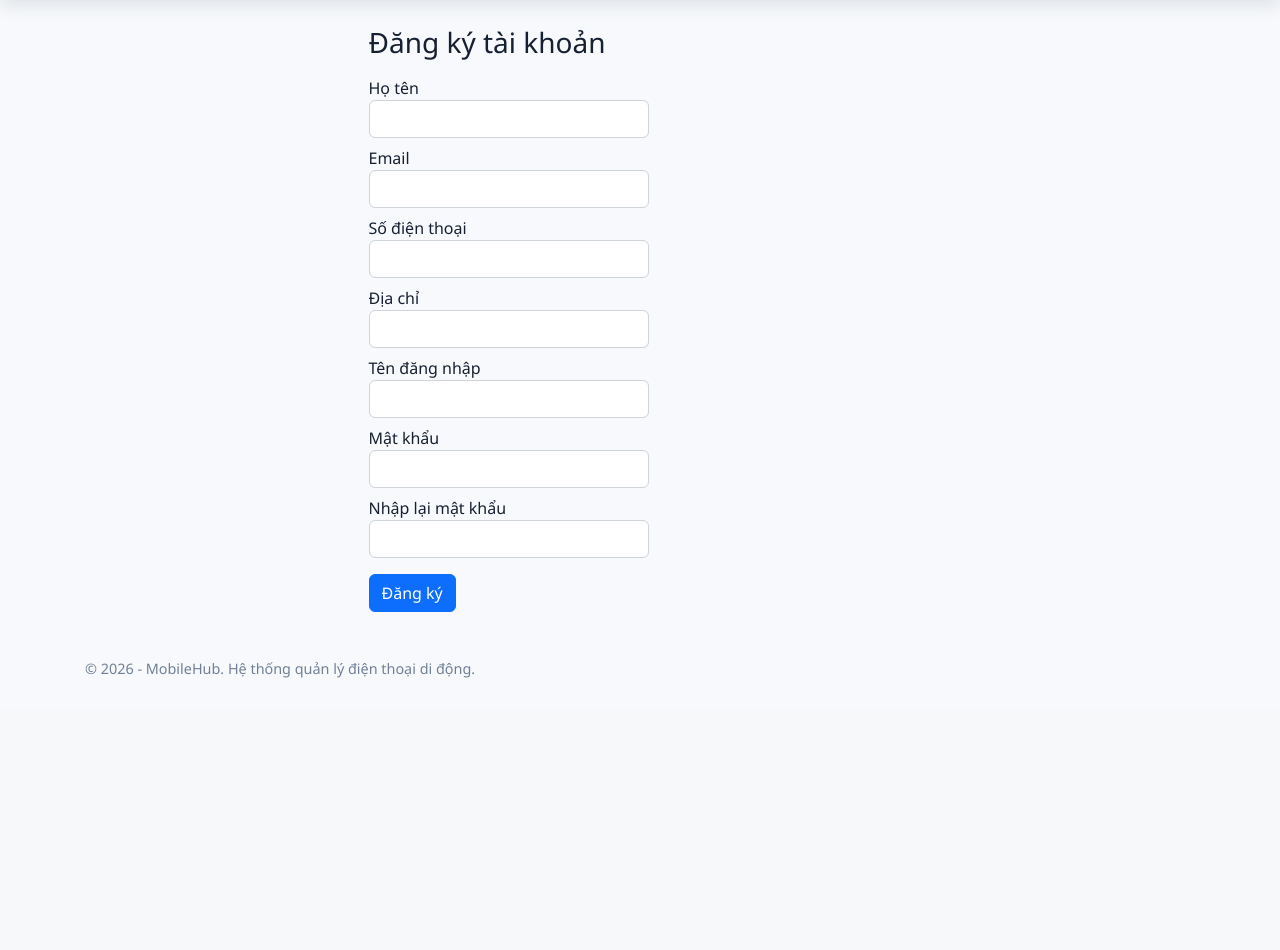
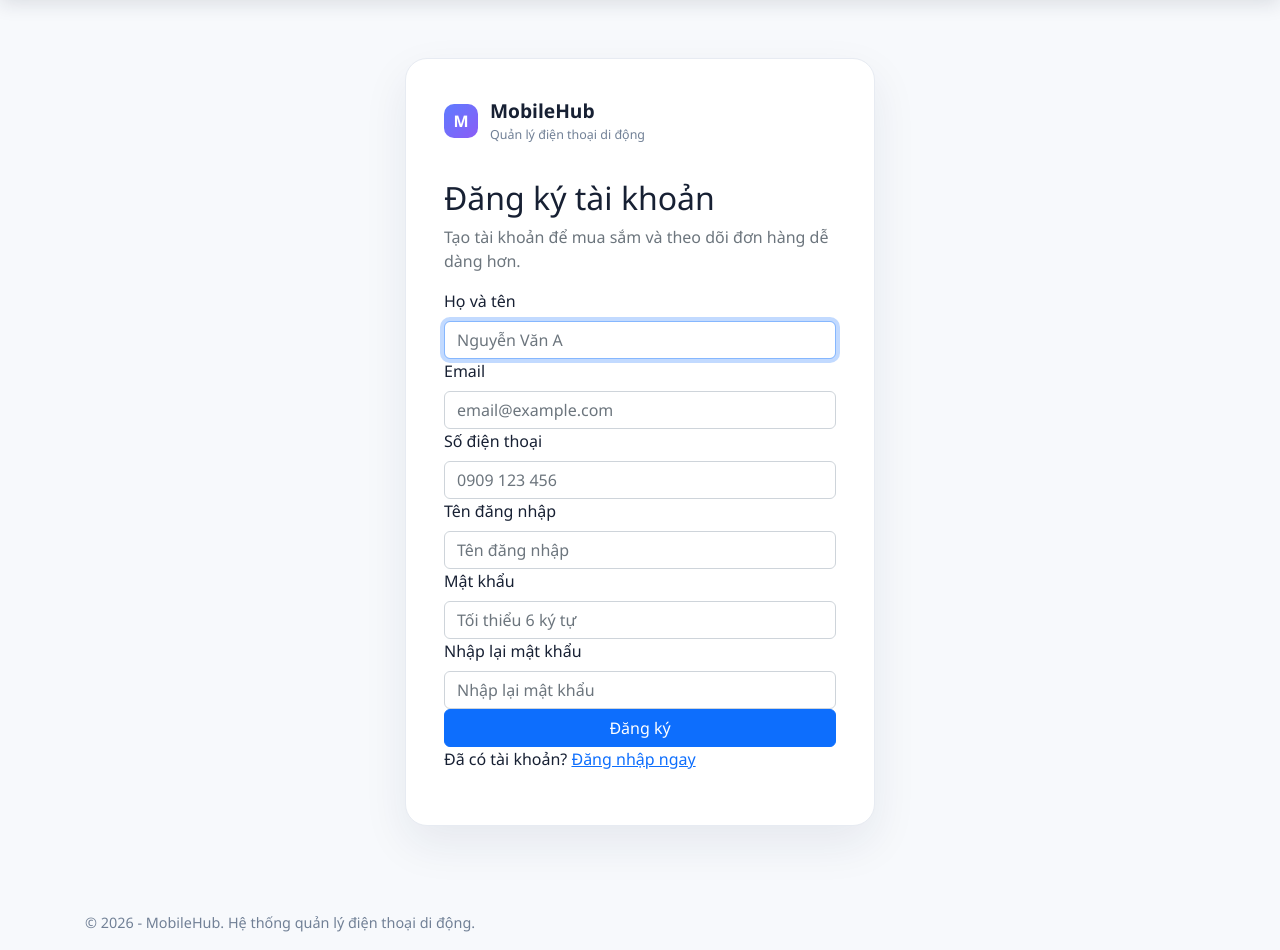
Before and after one commit to hbao024/Mobile-Phone-Management-Website, an ASP.NET MVC app: template DoAnLTWeb/QuanLiDienThoaiDD/QuanLiDienThoaiDD/Views/KhachHang/DangKy.cshtml in a window 1280 px wide. Shown: the part 91-1041 px from the top of the page. Before the commit the page ends 769 px from the top, so only its background shows below. Run offline with ASP.NET Core 8 and stand-ins for ASP.NET MVC 5, Linux system fonts and the light colour scheme; the template is opened without the code that fills it, so the values that code supplies are empty; the project's own start-up code is not run, and a stand-in starts its controllers and pages; some libraries are stand-ins or nearby versions.

Commit message:
refactor(auth): remove delivery address field from registration page

```diff
--- a/DoAnLTWeb/QuanLiDienThoaiDD/QuanLiDienThoaiDD/Models/DangKyModel.cs
+++ b/DoAnLTWeb/QuanLiDienThoaiDD/QuanLiDienThoaiDD/Models/DangKyModel.cs
@@ -19,7 +19,6 @@ namespace QuanLiDienThoaiDD.Models
         [RegularExpression(@"^0\d{9}$", ErrorMessage = "Số điện thoại gồm 10 số, bắt đầu bằng số 0")]
         public string DienThoai { get; set; }
 
-        [Required(ErrorMessage = "Vui lòng nhập địa chỉ")]
         public string DiaChi { get; set; }
 
         [Required(ErrorMessage = "Vui lòng nhập tên đăng nhập")]
--- a/DoAnLTWeb/QuanLiDienThoaiDD/QuanLiDienThoaiDD/Views/KhachHang/DangKy.cshtml
+++ b/DoAnLTWeb/QuanLiDienThoaiDD/QuanLiDienThoaiDD/Views/KhachHang/DangKy.cshtml
@@ -1,54 +1,66 @@
 @model QuanLiDienThoaiDD.Models.DangKyModel
 @{
     ViewBag.Title = "Đăng ký";
-    Layout = "~/Views/Shared/_Layout.cshtml";
 }
 
-<div class="row justify-content-center my-4">
-    <div class="col-md-6">
-        <h3 class="mb-3">Đăng ký tài khoản</h3>
+<div class="auth-page register-page">
+    <div class="auth-card register-card">
+        <div class="auth-brand">
+            <span class="brand-mark">M</span>
+            <div>
+                <div class="brand-name">MobileHub</div>
+                <div class="brand-caption">Quản lý điện thoại di động</div>
+            </div>
+        </div>
 
-        @using (Html.BeginForm("DangKy", "KhachHang", FormMethod.Post))
+        <h1>Đăng ký tài khoản</h1>
+        <p class="text-muted">Tạo tài khoản để mua sắm và theo dõi đơn hàng dễ dàng hơn.</p>
+
+        @using (Html.BeginForm("DangKy", "KhachHang", FormMethod.Post, new { @class = "auth-form register-form" }))
         {
             @Html.AntiForgeryToken()
+            @Html.ValidationSummary(true, "Đăng ký chưa thành công.", new { @class = "alert alert-danger" })
 
-            <div class="mb-2">
-                <label>Họ tên</label>
-                @Html.TextBoxFor(m => m.TenKH, new { @class = "form-control" })
-                @Html.ValidationMessageFor(m => m.TenKH, "", new { @class = "text-danger" })
+            <div class="register-form-grid">
+                <div class="register-field">
+                    @Html.LabelFor(x => x.TenKH, "Họ và tên", new { @class = "form-label" })
+                    @Html.TextBoxFor(x => x.TenKH, new { @class = "form-control", autocomplete = "name", autofocus = "autofocus", placeholder = "Nguyễn Văn A" })
+                    @Html.ValidationMessageFor(x => x.TenKH, null, new { @class = "text-danger" })
                 </div>
-            <div class="mb-2">
-                <label>Email</label>
-                @Html.TextBoxFor(m => m.Email, new { @class = "form-control" })
-                @Html.ValidationMessageFor(m => m.Email, "", new { @class = "text-danger" })
+                <div class="register-field">
+                    @Html.LabelFor(x => x.Email, new { @class = "form-label" })
+                    @Html.TextBoxFor(x => x.Email, new { @class = "form-control", type = "email", autocomplete = "email", placeholder = "email@example.com" })
+                    @Html.ValidationMessageFor(x => x.Email, null, new { @class = "text-danger" })
                 </div>
-            <div class="mb-2">
-                <label>Số điện thoại</label>
-                @Html.TextBoxFor(m => m.DienThoai, new { @class = "form-control" })
-                @Html.ValidationMessageFor(m => m.DienThoai, "", new { @class = "text-danger" })
+                <div class="register-field">
+                    @Html.LabelFor(x => x.DienThoai, "Số điện thoại", new { @class = "form-label" })
+                    @Html.TextBoxFor(x => x.DienThoai, new { @class = "form-control", type = "tel", autocomplete = "tel", placeholder = "0909 123 456" })
+                    @Html.ValidationMessageFor(x => x.DienThoai, null, new { @class = "text-danger" })
                 </div>
-            <div class="mb-2">
-                <label>Địa chỉ</label>
-                @Html.TextBoxFor(m => m.DiaChi, new { @class = "form-control" })
-                @Html.ValidationMessageFor(m => m.DiaChi, "", new { @class = "text-danger" })
+                <div class="register-field">
+                    @Html.LabelFor(x => x.TenDangNhap, "Tên đăng nhập", new { @class = "form-label" })
+                    @Html.TextBoxFor(x => x.TenDangNhap, new { @class = "form-control", autocomplete = "username", placeholder = "Tên đăng nhập" })
+                    @Html.ValidationMessageFor(x => x.TenDangNhap, null, new { @class = "text-danger" })
                 </div>
-            <div class="mb-2">
-                <label>Tên đăng nhập</label>
-                @Html.TextBoxFor(m => m.TenDangNhap, new { @class = "form-control" })
-                @Html.ValidationMessageFor(m => m.TenDangNhap, "", new { @class = "text-danger" })
+                <div class="register-field">
+                    @Html.LabelFor(x => x.MatKhau, "Mật khẩu", new { @class = "form-label" })
+                    @Html.PasswordFor(x => x.MatKhau, new { @class = "form-control", autocomplete = "new-password", placeholder = "Tối thiểu 6 ký tự" })
+                    @Html.ValidationMessageFor(x => x.MatKhau, null, new { @class = "text-danger" })
                 </div>
-            <div class="mb-2">
-                <label>Mật khẩu</label>
-                @Html.PasswordFor(m => m.MatKhau, new { @class = "form-control" })
-                @Html.ValidationMessageFor(m => m.MatKhau, "", new { @class = "text-danger" })
+                <div class="register-field">
+                    @Html.LabelFor(x => x.NhapLaiMatKhau, "Nhập lại mật khẩu", new { @class = "form-label" })
+                    @Html.PasswordFor(x => x.NhapLaiMatKhau, new { @class = "form-control", autocomplete = "new-password", placeholder = "Nhập lại mật khẩu" })
+                    @Html.ValidationMessageFor(x => x.NhapLaiMatKhau, null, new { @class = "text-danger" })
                 </div>
-            <div class="mb-3">
-                <label>Nhập lại mật khẩu</label>
-                @Html.PasswordFor(m => m.NhapLaiMatKhau, new { @class = "form-control" })
-                @Html.ValidationMessageFor(m => m.NhapLaiMatKhau, "", new { @class = "text-danger" })
             </div>
 
-            <button type="submit" class="btn btn-primary">Đăng ký</button>
+            <button type="submit" class="btn btn-primary w-100 register-submit">Đăng ký</button>
         }
+
+        <p class="auth-switch"><span>Đã có tài khoản?</span> @Html.ActionLink("Đăng nhập ngay", "Login", "Account", new { area = "" }, new { @class = "auth-switch-link" })</p>
     </div>
 </div>
+
+@section scripts {
+    @Scripts.Render("~/bundles/jqueryval")
+}
```
Lines whose indentation alone changed are shown as unchanged.
